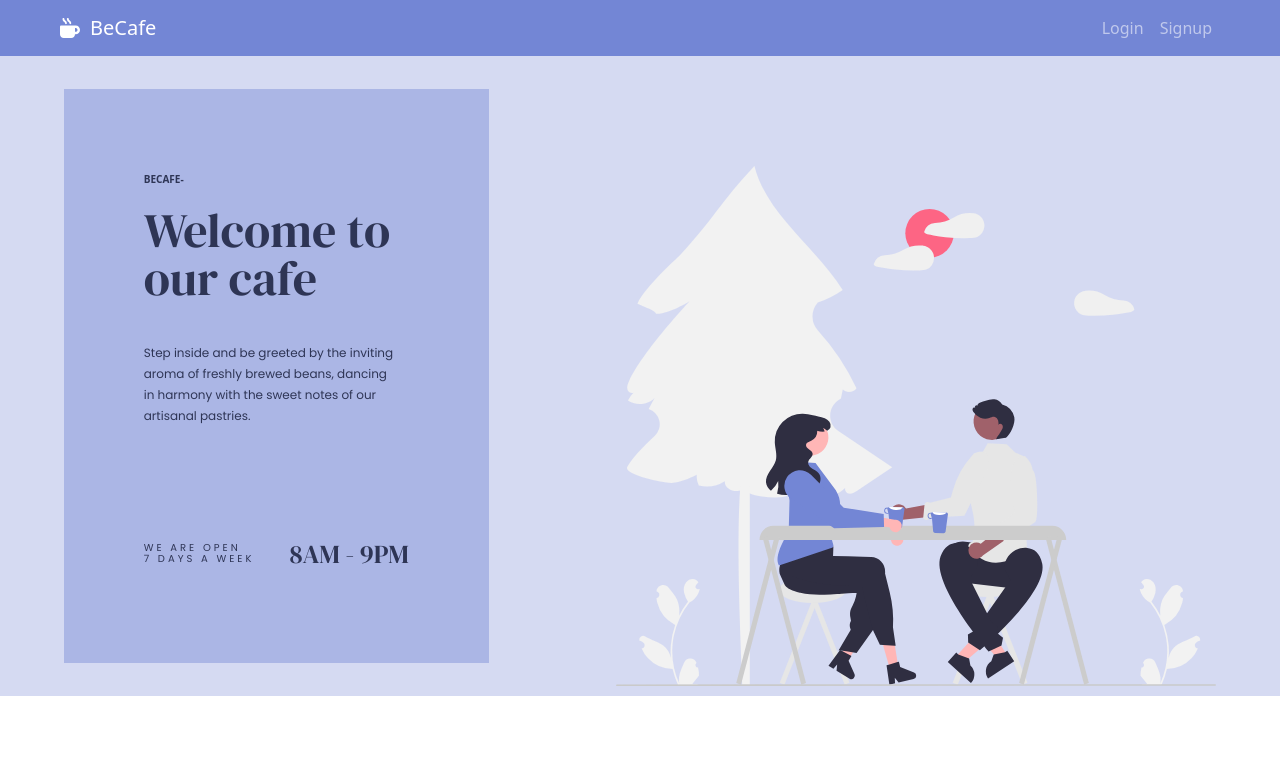
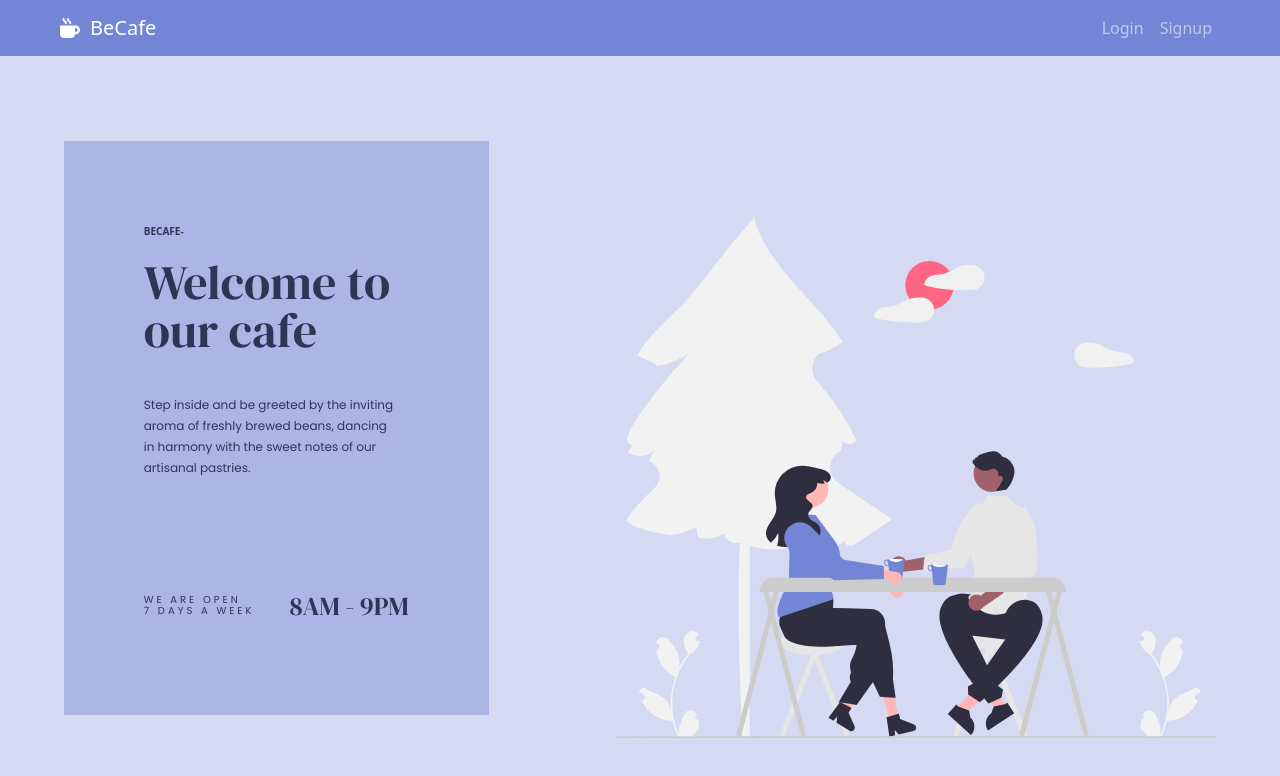
Before and after one commit to Shruti-2303/CMS, a React (Vite) app in the folder CMS-Frontend/: page / in a window 1280 px wide. Shown: the top 776 px of the page. Built offline with nearby package versions, Linux system fonts and the light colour scheme.

Commit message:
Home vh fixed

```diff
--- a/CMS-Frontend/src/Pages/Home.jsx
+++ b/CMS-Frontend/src/Pages/Home.jsx
@@ -1,31 +1,54 @@
-import React from 'react'
-import Base from '../components/Base'
-import cafeImg from "../assets/Cafe-Image.svg"
-
+import React from "react";
+import Base from "../components/Base";
+import cafeImg from "../assets/Cafe-Image.svg";
 
 const Home = () => {
   return (
-
     <Base>
-            <div style={{display: "flex", justifyContent:"space-around", alignItems:"center", height:"80vh", backgroundColor:"#d5daf2"}}>
-                <div style={{display:"flex", flexDirection: "column", backgroundColor:"#abb6e5", padding:"80px"}}>
-                  <p className='smalltxt'>BECAFE-</p>
-                  <p className='heading'>Welcome to</p>
-                  <p className='heading'>our cafe</p>
-                  <p className='text'> Step inside and be greeted by the inviting aroma of freshly brewed beans, dancing in harmony with the sweet notes of our artisanal pastries.</p>
-                  <div style={{display: "flex"}}>
-                    <div style={{display:"flex",flexDirection: "column"}}>
-                      <p className='days'>WE ARE OPEN</p>
-                      <p className='nextday'>7 DAYS A WEEK</p>
+      <div
+        style={{
+          display: "flex",
+          justifyContent: "space-around",
+          alignItems: "center",
+          height: "93vh",
+          backgroundColor: "#d5daf2",
+        }}
+      >
+        <div
+          style={{
+            display: "flex",
+            flexDirection: "column",
+            backgroundColor: "#abb6e5",
+            padding: "80px",
+          }}
+        >
+          <p className="smalltxt">BECAFE-</p>
+          <p className="heading">Welcome to</p>
+          <p className="heading">our cafe</p>
+          <p className="text">
+            {" "}
+            Step inside and be greeted by the inviting aroma of freshly brewed
+            beans, dancing in harmony with the sweet notes of our artisanal
+            pastries.
+          </p>
+          <div style={{ display: "flex" }}>
+            <div style={{ display: "flex", flexDirection: "column" }}>
+              <p className="days">WE ARE OPEN</p>
+              <p className="nextday">7 DAYS A WEEK</p>
             </div>
-                    <p className='time'>8AM - 9PM</p>
+            <p className="time">8AM - 9PM</p>
           </div>
         </div>
-                <div><img src={cafeImg} alt="" style={{width: "600px" ,marginTop: "100px"}}/></div>
+        <div>
+          <img
+            src={cafeImg}
+            alt=""
+            style={{ width: "600px", marginTop: "100px" }}
+          />
+        </div>
       </div>
     </Base>
+  );
+};
 
-  )
-}
-
-export default Home
+export default Home;
```
Lines whose indentation alone changed are shown as unchanged.
